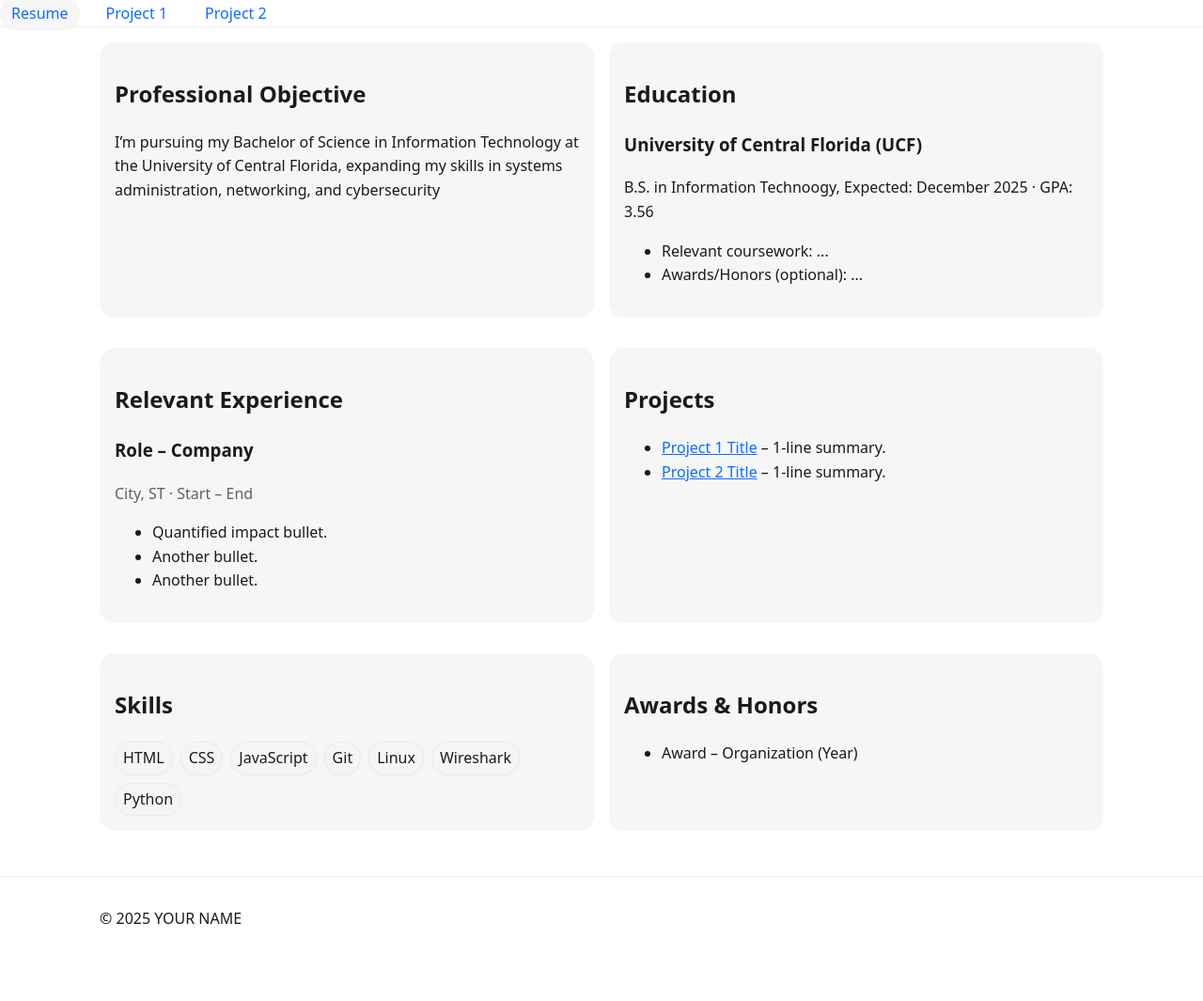
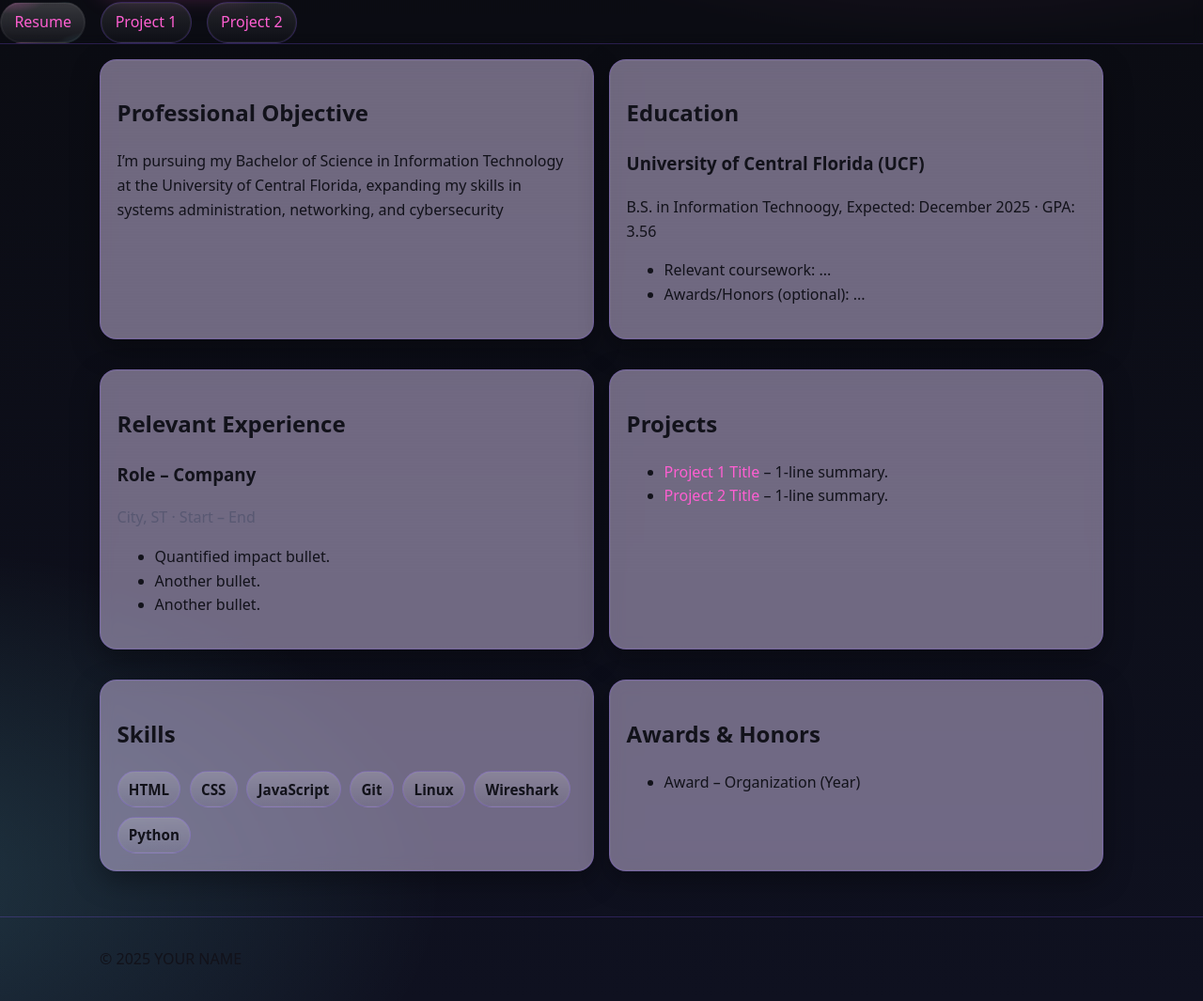
Before and after one commit to cas-dotcom/cas-dotcom.github.io, a plain HTML site: page index.html in a window 1280 px wide. Shown: the part 190-1255 px from the top of the page at 94% size. Before the commit the page ends 1213 px from the top, so only its background shows below. Drawn offline with Linux system fonts and the light colour scheme.

Commit message:
Update styles.css

```diff
--- a/styles.css
+++ b/styles.css
@@ -1,119 +1,194 @@
-/* base */
+/* ===== y2k cyber pink theme (no frameworks) ===== */
+
+/* palette */
 :root {
-  --bg: #ffffff;
-  --text: #1a1a1a;
-  --muted: #616161;
-  --card: #f6f6f6;
-  --accent: #0d6efd;
-  --focus: #ffbf47;
-  --radius: 16px;
+  --bg: #0a0b10;             /* deep space */
+  --panel: rgba(255,255,255,0.07); /* glass card */
+  --border: rgba(255,255,255,0.12);
+  --text: #f7f7fb;
+  --muted: #b7b7c9;
+  --accent: #ff5fd2;         /* neon pink */
+  --accent-2: #7cf7ff;       /* aqua glow */
+  --accent-3: #c29bff;       /* lavender */
+  --focus: #ffd166;          /* accessible focus */
+  --radius: 18px;
   --max: 1100px;
 }
 
-@media (prefers-color-scheme: dark) {
+/* respect system dark/light but keep the vibe */
+@media (prefers-color-scheme: light) {
   :root {
-    --bg: #0f1115;
-    --text: #f1f3f5;
-    --muted: #b0b0b0;
-    --card: #171923;
-    --accent: #61a7ff;
-    --focus: #ffd166;
+    --bg: #fdf7ff;
+    --panel: rgba(232, 216, 255, 0.45);
+    --border: rgba(137, 88, 255, 0.25);
+    --text: #12121a;
+    --muted: #585872;
   }
 }
 
+/* base */
 * { box-sizing: border-box; }
 html, body { margin: 0; padding: 0; }
 body {
-  background: var(--bg);
+  min-height: 100svh;
   color: var(--text);
-  font: 16px/1.6 system-ui, -apple-system, Segoe UI, Roboto, Ubuntu, Cantarell, Noto Sans, Helvetica, Arial, "Apple Color Emoji","Segoe UI Emoji";
+  background:
+    radial-gradient(1200px 600px at 80% -10%, rgba(255,95,210,0.20), transparent 60%),
+    radial-gradient(1000px 600px at -10% 90%, rgba(124,247,255,0.16), transparent 60%),
+    linear-gradient(180deg, #0a0b10 0%, #0f1120 100%);
+  font: 16px/1.6 ui-sans-serif, system-ui, Segoe UI, Roboto, Helvetica, Arial;
+  overflow-x: hidden;
 }
 
-/* accessibility helpers */
+/* subtle scanlines for retro monitor */
+body::after{
+  content:"";
+  position:fixed; inset:0;
+  pointer-events:none;
+  background: repeating-linear-gradient(
+    to bottom,
+    rgba(255,255,255,0.03) 0px,
+    rgba(255,255,255,0.03) 1px,
+    transparent 2px,
+    transparent 3px
+  );
+  mix-blend-mode: soft-light;
+  opacity:.35;
+}
+
+/* star sparkle background (gentle) */
+.stars, .stars::before, .stars::after{
+  position: fixed; inset: 0; content: ""; pointer-events:none;
+  background-image:
+    radial-gradient(1px 1px at 20% 30%, rgba(255,255,255,.8), transparent 60%),
+    radial-gradient(1px 1px at 80% 70%, rgba(255,255,255,.7), transparent 60%),
+    radial-gradient(1px 1px at 60% 20%, rgba(255,255,255,.5), transparent 60%),
+    radial-gradient(2px 2px at 35% 80%, rgba(255,255,255,.6), transparent 60%);
+  opacity:.35;
+}
+@media (prefers-reduced-motion: no-preference){
+  .stars{ animation: twinkle 9s linear infinite; }
+  .stars::before{ animation: twinkle 12s linear infinite reverse; }
+  .stars::after{ animation: twinkle 15s linear infinite; }
+}
+@keyframes twinkle { 0%,100%{opacity:.25} 50%{opacity:.55} }
+
+/* skip link */
 .skip-link {
-  position: absolute;
-  left: -9999px;
-  top: auto;
-  width: 1px; height: 1px;
-  overflow: hidden;
+  position: absolute; left: -9999px; top: auto; width: 1px; height: 1px; overflow: hidden;
 }
 .skip-link:focus {
-  position: static;
-  width: auto; height: auto;
-  padding: .5rem .75rem;
-  background: var(--focus);
-  color: #000;
-  font-weight: 600;
+  position: fixed; left: 16px; top: 16px; width: auto; height: auto;
+  padding: .6rem .9rem; background: var(--focus); color: #000; border-radius: 10px; z-index: 9999;
 }
 
-a { color: var(--accent); }
-a:focus, button:focus, [href]:focus {
-  outline: 3px solid var(--focus);
-  outline-offset: 2px;
-}
+/* links & focus */
+a { color: var(--accent); text-decoration: none; }
+a:hover { text-decoration: underline; text-underline-offset: 2px; }
+:focus-visible { outline: 3px solid var(--focus); outline-offset: 2px; }
 
 /* layout */
 .container { max-width: var(--max); margin: 0 auto; padding: 1rem; }
-.site-header { border-bottom: 1px solid rgba(0,0,0,.08); }
-.site-footer { border-top: 1px solid rgba(0,0,0,.08); margin-top: 2rem; }
+.site-header, .site-footer { position: relative; z-index: 1; }
+.site-header { border-bottom: 1px solid var(--border); backdrop-filter: blur(6px); }
+.site-footer { border-top: 1px solid var(--border); margin-top: 2rem; }
+
+/* nav */
+.nav ul {
+  display: flex; gap: .5rem; list-style: none; padding: 0; margin: 0;
+  flex-wrap: wrap;
+}
+.nav a {
+  display: inline-block;
+  padding: .5rem .9rem;
+  border: 1px solid var(--border);
+  border-radius: 999px;
+  background: linear-gradient(180deg, rgba(255,255,255,0.10), rgba(255,255,255,0.02));
+  box-shadow: inset 0 0 0 1px rgba(255,255,255,0.05);
+}
+.nav a[aria-current="page"] {
+  border-color: transparent;
+  background:
+    radial-gradient(120% 120% at 10% -20%, rgba(255,95,210,.35), transparent 40%),
+    radial-gradient(120% 120% at 110% 120%, rgba(124,247,255,.25), transparent 40%),
+    linear-gradient(180deg, rgba(255,255,255,0.18), rgba(255,255,255,0.04));
+}
+
+/* grid */
+.grid.two { display: grid; grid-template-columns: 1fr; gap: 1rem; }
+@media (min-width: 760px){ .grid.two { grid-template-columns: 1fr 1fr; } }
+
+/* cards (glassmorphism) */
+.card{
+  background: var(--panel);
+  border: 1px solid var(--border);
+  border-radius: var(--radius);
+  padding: 1.1rem;
+  box-shadow:
+    0 10px 30px rgba(0,0,0,0.35),
+    inset 0 0 0 1px rgba(255,255,255,0.04);
+  backdrop-filter: blur(8px) saturate(120%);
+}
+
+/* header branding */
+.site-header .container{ display: flex; align-items: center; gap: 1rem; }
+.headshot{ border-radius: 18px; width: 160px; height: 160px; object-fit: cover;
+  box-shadow: 0 10px 25px rgba(255,95,210,.25), 0 2px 8px rgba(124,247,255,.15);
+  border: 1px solid var(--border);
+}
+
+/* holographic gradient text */
+.holo-text{
+  background: conic-gradient(from 180deg at 50% 50%, var(--accent), var(--accent-2), var(--accent-3), var(--accent));
+  -webkit-background-clip: text; background-clip: text; color: transparent;
+  text-shadow: 0 0 24px rgba(255,95,210,.35);
+  letter-spacing: .4px;
+}
+
+/* muted text */
 .muted { color: var(--muted); }
 
-.nav ul {
-  display: flex; gap: 1rem; list-style: none; padding: 0; margin: 0;
-  flex-wrap: wrap;
+/* list chips for skills */
+.tags { display: flex; flex-wrap: wrap; gap: .6rem; list-style: none; padding: 0; margin: 0; }
+.tags li, .chip{
+  padding: .4rem .7rem;
+  border-radius: 999px;
+  border: 1px solid var(--border);
+  background:
+    linear-gradient(180deg, rgba(255,255,255,0.18), rgba(255,255,255,0.03));
+  box-shadow: inset 0 0 0 1px rgba(255,255,255,0.04);
+  font-weight: 600; font-size: .95rem;
 }
-.nav a { text-decoration: none; padding: .5rem .75rem; border-radius: 999px; }
-.nav a[aria-current="page"] { background: var(--card); }
+.tags li:hover{ transform: translateY(-1px); }
 
-.grid.two {
-  display: grid;
-  grid-template-columns: 1fr;
-  gap: 1rem;
+/* buttons */
+.button {
+  display:inline-block; padding:.7rem 1.1rem; border-radius:12px;
+  color:#0a0b10; font-weight:700; letter-spacing:.2px;
+  background:
+    radial-gradient(120% 120% at 20% -10%, #fff 0%, #ffe7fb 30%, #e4fbff 60%, #efe6ff 100%);
+  border: 0;
+  box-shadow:
+    0 10px 25px rgba(255,95,210,.35),
+    0 2px 8px rgba(124,247,255,.25),
+    inset 0 0 0 1px rgba(255,255,255,.6);
 }
-@media (min-width: 760px) {
-  .grid.two { grid-template-columns: 1fr 1fr; }
-}
+.button:hover{ filter: brightness(1.05); transform: translateY(-1px); }
+.button:active{ transform: translateY(0); }
 
-.card {
-  background: var(--card);
-  border-radius: var(--radius);
-  padding: 1rem;
-}
+/* images */
+img { max-width: 100%; height: auto; border-radius: var(--radius); display: block; }
 
-/* components */
-.headshot {
-  border-radius: 50%;
-  display: block;
-  margin-right: 1rem;
-}
-.site-header .container {
-  display: flex; align-items: center; gap: 1rem;
-}
-
+/* job sections */
 .job + .job { margin-top: 1rem; }
 
-.tags { display: flex; flex-wrap: wrap; gap: .5rem; padding: 0; margin: 0; list-style: none; }
-.tags li {
-  background: #e9ecef22;
-  border: 1px solid #cfd4da55;
-  padding: .25rem .5rem; border-radius: 999px;
-}
+/* footnote */
+.site-footer .container { display:flex; justify-content: space-between; align-items:center; gap:1rem; }
 
-img { max-width: 100%; height: auto; border-radius: var(--radius); display: block; }
-
-.button {
-  display: inline-block;
-  padding: .6rem 1rem;
-  border-radius: 10px;
-  background: var(--accent);
-  color: #fff;
-  text-decoration: none;
-  font-weight: 600;
-}
-
-/* print-friendly tweaks */
+/* print */
 @media print {
-  .nav, .site-footer, .button, .skip-link { display: none !important; }
-  .card { background: transparent; border: 1px solid #ccc; }
+  .stars, .stars::before, .stars::after, .nav, .site-footer, .button, .skip-link { display: none !important; }
+  body { background: #fff; color: #000; }
+  .card { background: transparent; border: 1px solid #ccc; box-shadow: none; }
   .container { max-width: 100%; }
 }
```
